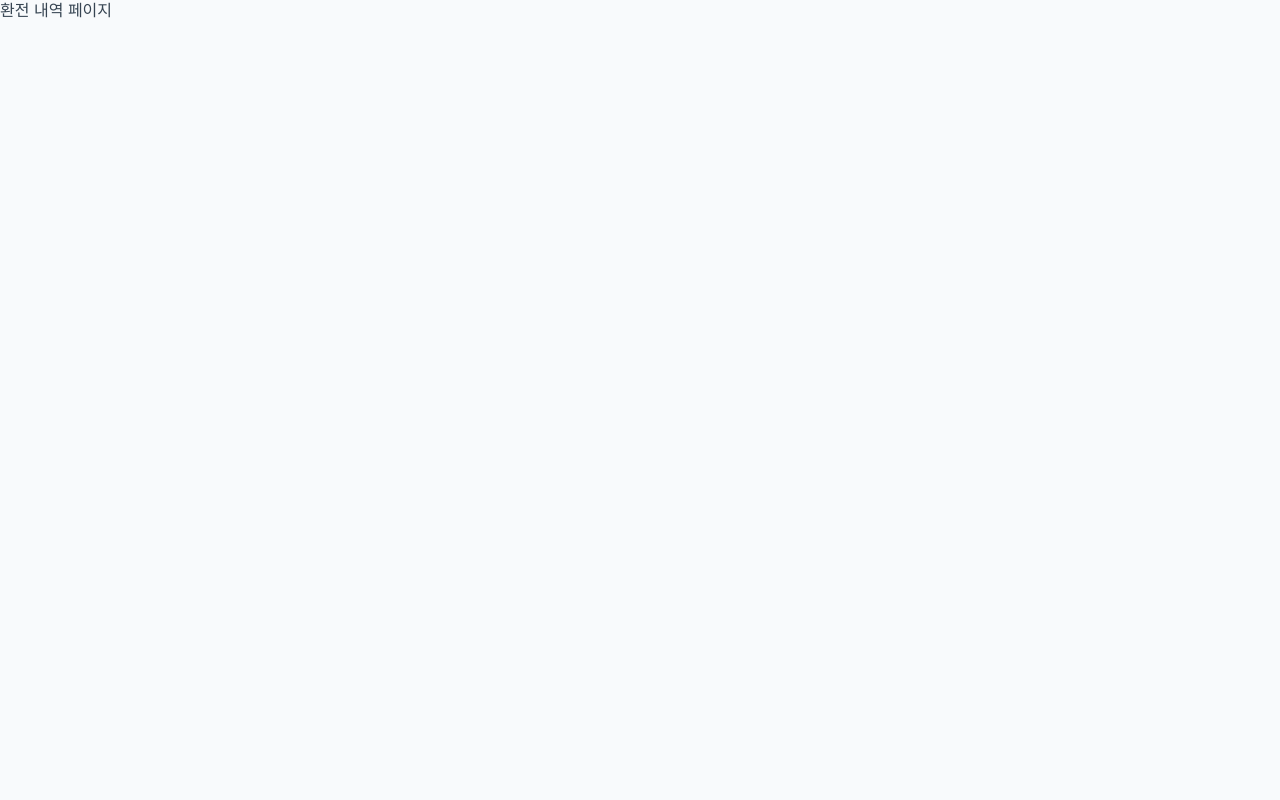
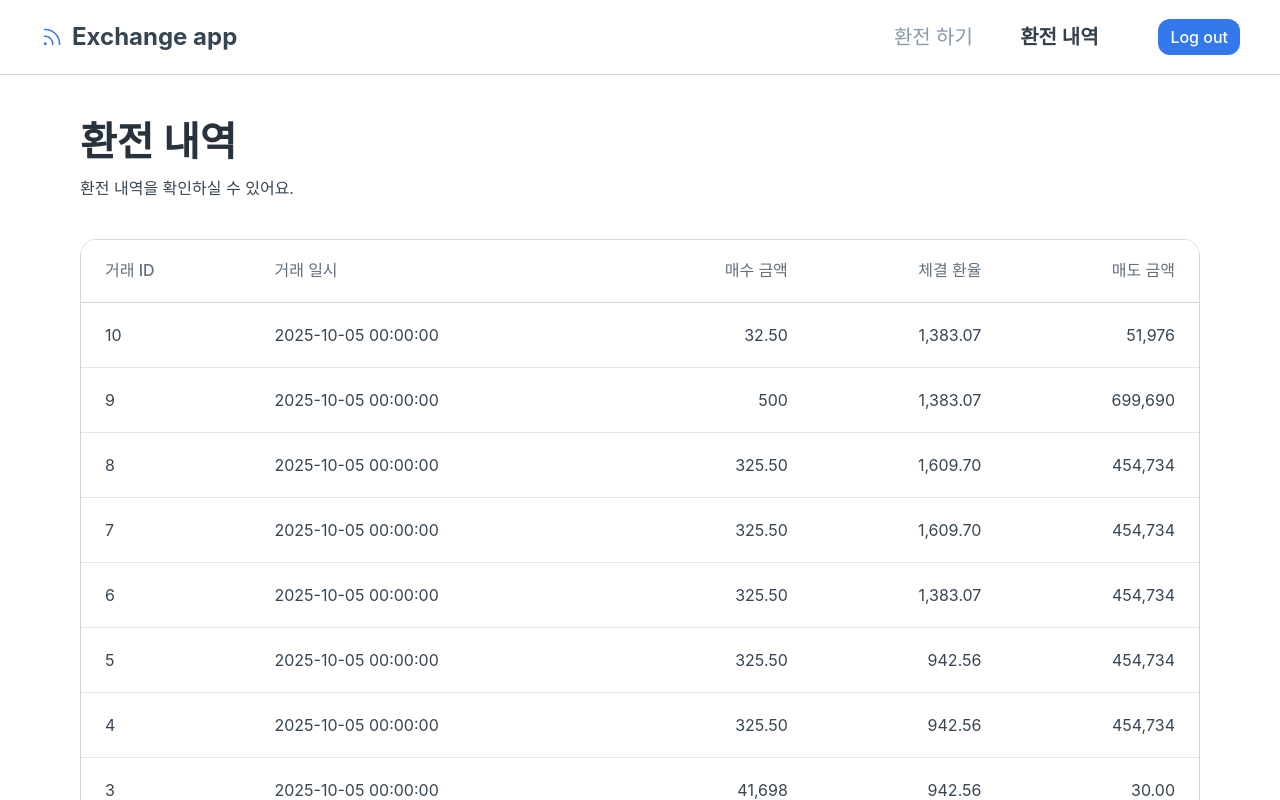
Before and after one commit to soral215/exchange, a React (Vite) app: page /history in a window 1280 px wide. Shown: the top 800 px of the page. Built offline with nearby package versions, Linux system fonts and the light colour scheme; a web font is replaced by a local one.

Commit message:
feat: HistoryPage 컴포넌트 추가 및 레이아웃 구성
- 환전 내역을 표시하는 HistoryPage 컴포넌트 구현
- Mock 데이터로 거래 내역 테이블 생성

```diff
--- a/src/pages/HistoryPage.tsx
+++ b/src/pages/HistoryPage.tsx
@@ -1,3 +1,156 @@
+import styled from 'styled-components'
+import { Header } from '@/components/organisms'
+import { Text } from '@/components/atoms'
+
+const PageContainer = styled.div`
+  min-height: 100vh;
+  background: ${({ theme }) => theme.colors.background.primary};
+`
+
+const ContentWrapper = styled.main`
+  display: flex;
+  flex-direction: column;
+  gap: 24px;
+  max-width: 1440px;
+  margin: 0 auto;
+`
+
+const TitleSection = styled.div`
+  padding: 40px 80px 16px 80px;
+  display: flex;
+  flex-direction: column;
+  gap: 10px;
+`
+
+const PageTitle = styled(Text)`
+  font-size: 40px;
+  font-weight: ${({ theme }) => theme.typography.fontWeight.bold};
+  color: #28323C;
+  line-height: 1.33;
+`
+
+const PageDescription = styled(Text)`
+  font-size: 16px;
+  font-weight: ${({ theme }) => theme.typography.fontWeight.normal};
+  color: #374553;
+  line-height: 1.33;
+`
+
+const TableSection = styled.div`
+  padding: 0 80px 50px 80px;
+`
+
+const TableWrapper = styled.div`
+  border: 1px solid #D0D6DB;
+  border-radius: 16px;
+  overflow: hidden;
+`
+
+const Table = styled.table`
+  width: 100%;
+  border-collapse: collapse;
+  background: ${({ theme }) => theme.colors.background.primary};
+`
+
+const TableHead = styled.thead`
+  background: ${({ theme }) => theme.colors.background.primary};
+  border-bottom: 1px solid #D0D6DB;
+`
+
+const TableHeaderRow = styled.tr``
+
+const TableHeaderCell = styled.th`
+  padding: 20px 24px;
+  font-size: 16px;
+  font-weight: ${({ theme }) => theme.typography.fontWeight.medium};
+  color: #646F7C;
+  text-align: left;
+  line-height: 1.33;
+
+  &:nth-child(3),
+  &:nth-child(4),
+  &:nth-child(5) {
+    text-align: right;
+  }
+`
+
+const TableBody = styled.tbody``
+
+const TableRow = styled.tr`
+  border-bottom: 1px solid #E5E8EB;
+
+  &:last-child {
+    border-bottom: none;
+  }
+`
+
+const TableCell = styled.td`
+  padding: 20px 24px;
+  font-size: 16px;
+  font-weight: ${({ theme }) => theme.typography.fontWeight.normal};
+  color: #374553;
+  line-height: 1.5;
+
+  &:nth-child(3),
+  &:nth-child(4),
+  &:nth-child(5) {
+    text-align: right;
+  }
+`
+
+// Mock 데이터
+const historyData = [
+  { id: 10, date: '2025-10-05 00:00:00', buyAmount: '32.50', rate: '1,383.07', sellAmount: '51,976' },
+  { id: 9, date: '2025-10-05 00:00:00', buyAmount: '500', rate: '1,383.07', sellAmount: '699,690' },
+  { id: 8, date: '2025-10-05 00:00:00', buyAmount: '325.50', rate: '1,609.70', sellAmount: '454,734' },
+  { id: 7, date: '2025-10-05 00:00:00', buyAmount: '325.50', rate: '1,609.70', sellAmount: '454,734' },
+  { id: 6, date: '2025-10-05 00:00:00', buyAmount: '325.50', rate: '1,383.07', sellAmount: '454,734' },
+  { id: 5, date: '2025-10-05 00:00:00', buyAmount: '325.50', rate: '942.56', sellAmount: '454,734' },
+  { id: 4, date: '2025-10-05 00:00:00', buyAmount: '325.50', rate: '942.56', sellAmount: '454,734' },
+  { id: 3, date: '2025-10-05 00:00:00', buyAmount: '41,698', rate: '942.56', sellAmount: '30.00' },
+  { id: 2, date: '2025-10-05 00:00:00', buyAmount: '41,698', rate: '1,383.07', sellAmount: '30.00' },
+  { id: 1, date: '2025-10-05 00:00:00', buyAmount: '325.50', rate: '1,383.07', sellAmount: '454,734' },
+]
+
 export function HistoryPage() {
-  return <div>환전 내역 페이지</div>
+  return (
+    <PageContainer>
+      <Header />
+      <ContentWrapper>
+        <TitleSection>
+          <PageTitle variant="title">환전 내역</PageTitle>
+          <PageDescription variant="body">
+            환전 내역을 확인하실 수 있어요.
+          </PageDescription>
+        </TitleSection>
+
+        <TableSection>
+          <TableWrapper>
+            <Table>
+              <TableHead>
+                <TableHeaderRow>
+                  <TableHeaderCell>거래 ID</TableHeaderCell>
+                  <TableHeaderCell>거래 일시</TableHeaderCell>
+                  <TableHeaderCell>매수 금액</TableHeaderCell>
+                  <TableHeaderCell>체결 환율</TableHeaderCell>
+                  <TableHeaderCell>매도 금액</TableHeaderCell>
+                </TableHeaderRow>
+              </TableHead>
+              <TableBody>
+                {historyData.map((item) => (
+                  <TableRow key={item.id}>
+                    <TableCell>{item.id}</TableCell>
+                    <TableCell>{item.date}</TableCell>
+                    <TableCell>{item.buyAmount}</TableCell>
+                    <TableCell>{item.rate}</TableCell>
+                    <TableCell>{item.sellAmount}</TableCell>
+                  </TableRow>
+                ))}
+              </TableBody>
+            </Table>
+          </TableWrapper>
+        </TableSection>
+      </ContentWrapper>
+    </PageContainer>
+  )
 }
```
